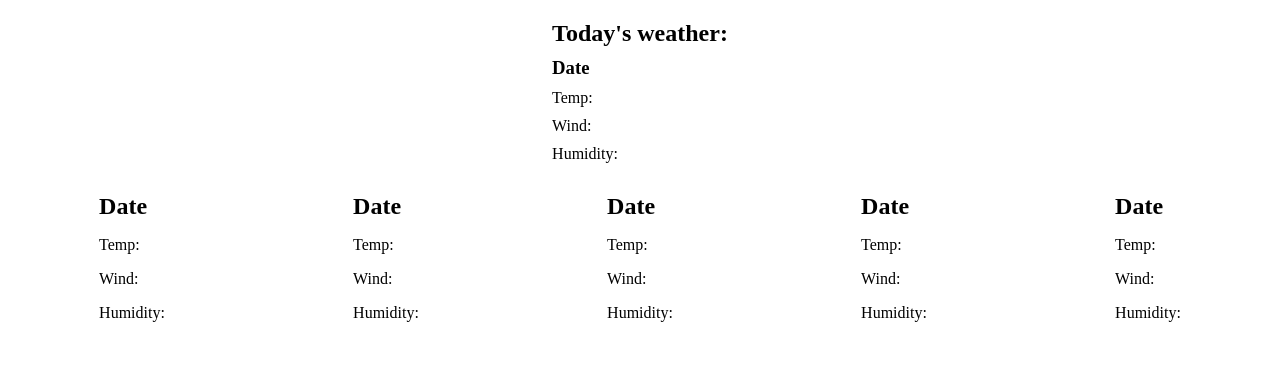
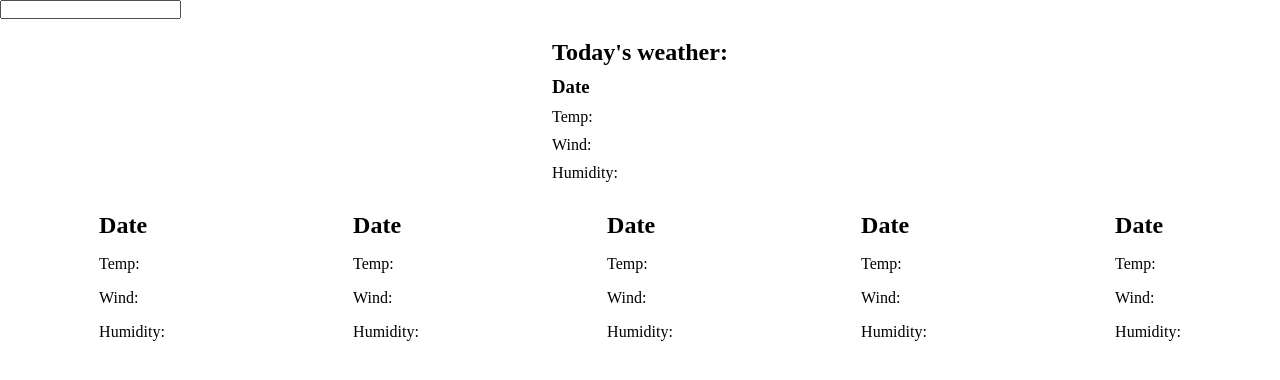
Before and after one commit to jbramirez03/Weather-Arc, a React (Create React App) app: page / in a window 1280 px wide. Shown: the top 380 px of the page. Built offline with nearby package versions, Linux system fonts and the light colour scheme.

Commit message:
created search component

```diff
--- a/src/App.js
+++ b/src/App.js
@@ -1,5 +1,6 @@
 import './App.css';
 import Grid from './components/Grid';
+import Search from './components/Search';
 
 
 
@@ -8,6 +9,7 @@
   return (
     <div className='container'>
       <main className='main'>
+        <Search />
         <Grid />
       </main>
     </div>
--- /dev/null
+++ b/src/components/Search.js
@@ -0,0 +1,13 @@
+import { useState } from 'react';
+
+const Search = () => {
+    return (
+        <div className='search-area'>
+            <form action="submit" className='search-form'>
+                <input type="text" className='search' />
+            </form>
+        </div>
+    )
+}
+
+export default Search
```
